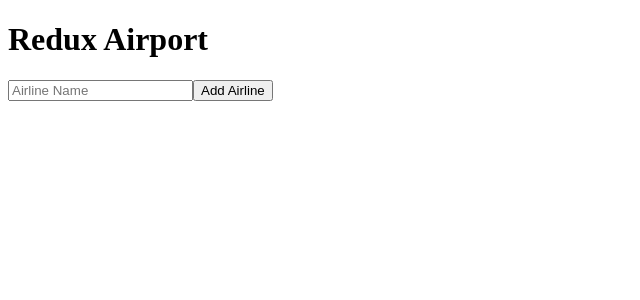
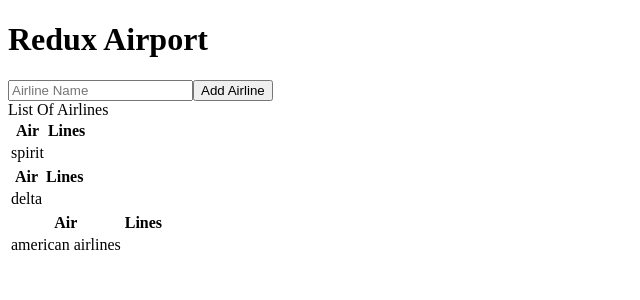
Before and after one commit to luckbuck0/public-redux-airport, a React (Create React App) app: page / in a window 1280 px wide. Shown: the top 300 px of the page, without its empty margins (0-640 px from the left). Built offline with nearby package versions, Linux system fonts and the light colour scheme.

Commit message:
rendered the airlines in a table properly using map and the vaulues aquired from dispatch

```diff
--- a/src/components/App/App.jsx
+++ b/src/components/App/App.jsx
@@ -14,7 +14,33 @@
       <h1>Redux Airport</h1>
       <input placeholder='Airline Name' />
       <button>Add Airline</button>
-      <table>{/* Airlines should be listed here */}</table>
+
+      <header className='listHeader'>List Of Airlines</header>
+      {
+        <div>{/* Airlines should be listed here */
+        availableAirlines.map((airlines)=>{
+          return (
+            <table key={airlines} >
+            <thead>
+              <tr>
+                <th>Air</th>
+                <th>Lines</th>
+              </tr>
+            </thead>
+            <tbody >
+              <tr>
+                <td>{airlines}</td>
+
+              </tr>
+
+            </tbody>
+          </table>
+          )
+        })
+
+        }</div>
+      }
+
     </div>
   );
 }
--- a/src/index.js
+++ b/src/index.js
@@ -8,7 +8,7 @@
 import logger from 'redux-logger';
 
 /** TODO: Add REDUCERS */
-const availableAirlines = (state = [], action) => {
+const availableAirlines = (state = ['spirit','delta','american airlines'], action) => {
     return state;
 }
 
```
